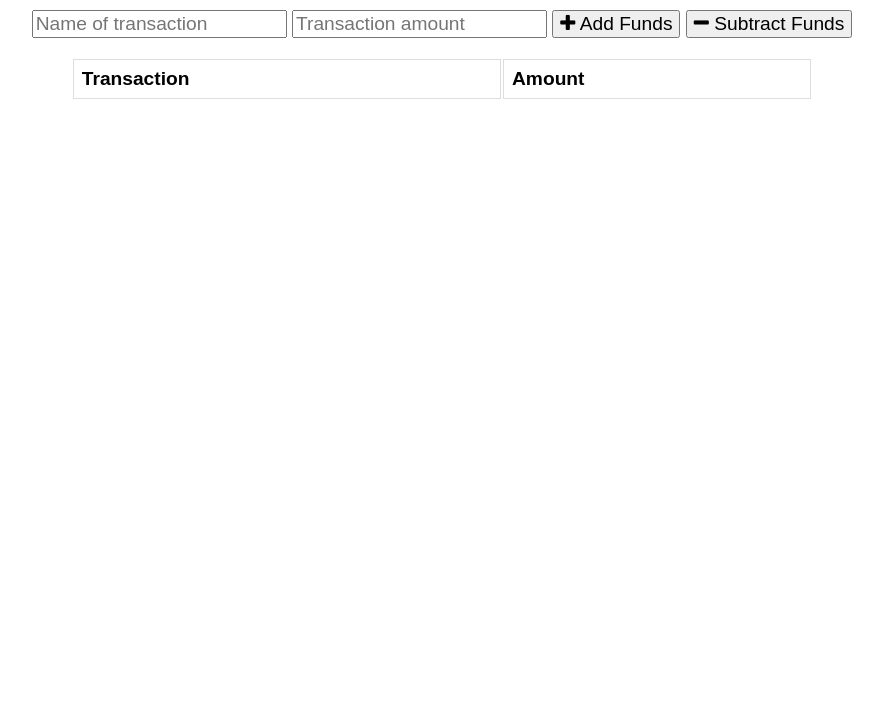
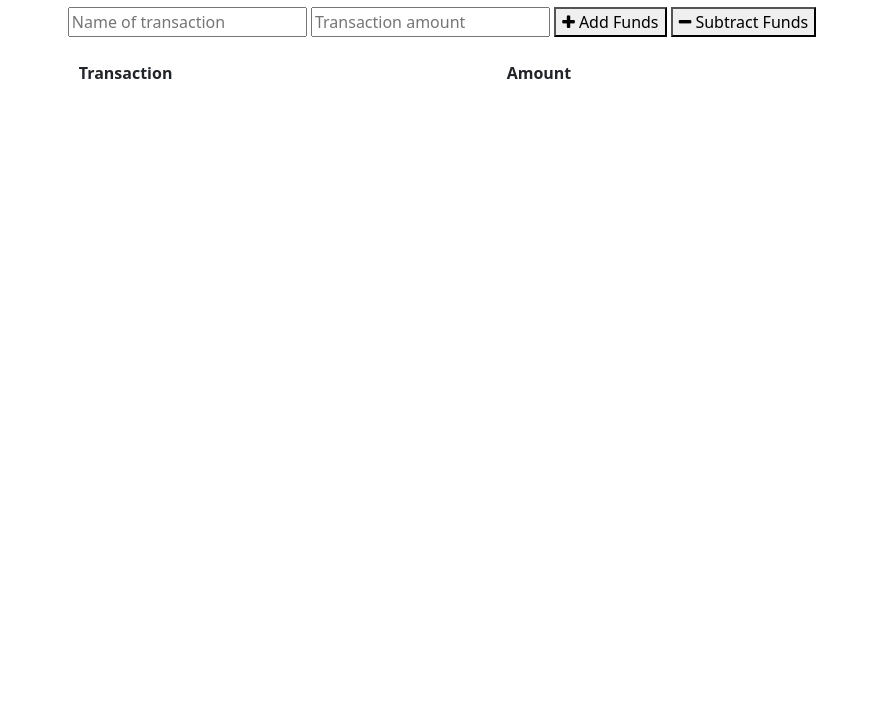
Before and after one commit to Astemcode/Budget-Tracker, a website: page public/index.html in a window 1280 px wide. Shown: the part 72-800 px from the top of the page, without its empty margins (198-1081 px from the left). Drawn offline with nearby package versions, Linux system fonts and the light colour scheme; no server answers.

Commit message:
Package Install
Installed the necessary packages for a functional Budget Tracker

```diff
--- a/package.json
+++ b/package.json
@@ -22,6 +22,7 @@
     "compression": "^1.7.4",
     "dotenv": "^8.2.0",
     "express": "^4.17.1",
+    "jquery": "^3.5.1",
     "lite-server": "^2.6.1",
     "mongoose": "^5.11.17",
     "morgan": "^1.9.1",
--- a/public/index.html
+++ b/public/index.html
@@ -9,6 +9,7 @@
 
   <link rel="stylesheet" href="https://stackpath.bootstrapcdn.com/font-awesome/4.7.0/css/font-awesome.min.css">
   <link rel="stylesheet" href="styles.css">
+  <link href="https://cdn.jsdelivr.net/npm/bootstrap@5.0.0-beta2/dist/css/bootstrap.min.css" rel="stylesheet" integrity="sha384-BmbxuPwQa2lc/FVzBcNJ7UAyJxM6wuqIj61tLrc4wSX0szH/Ev+nYRRuWlolflfl" crossorigin="anonymous">
 
   <title>Budget Tracker</title>
 </head>
```
Also changed, not shown: 1 other file.
